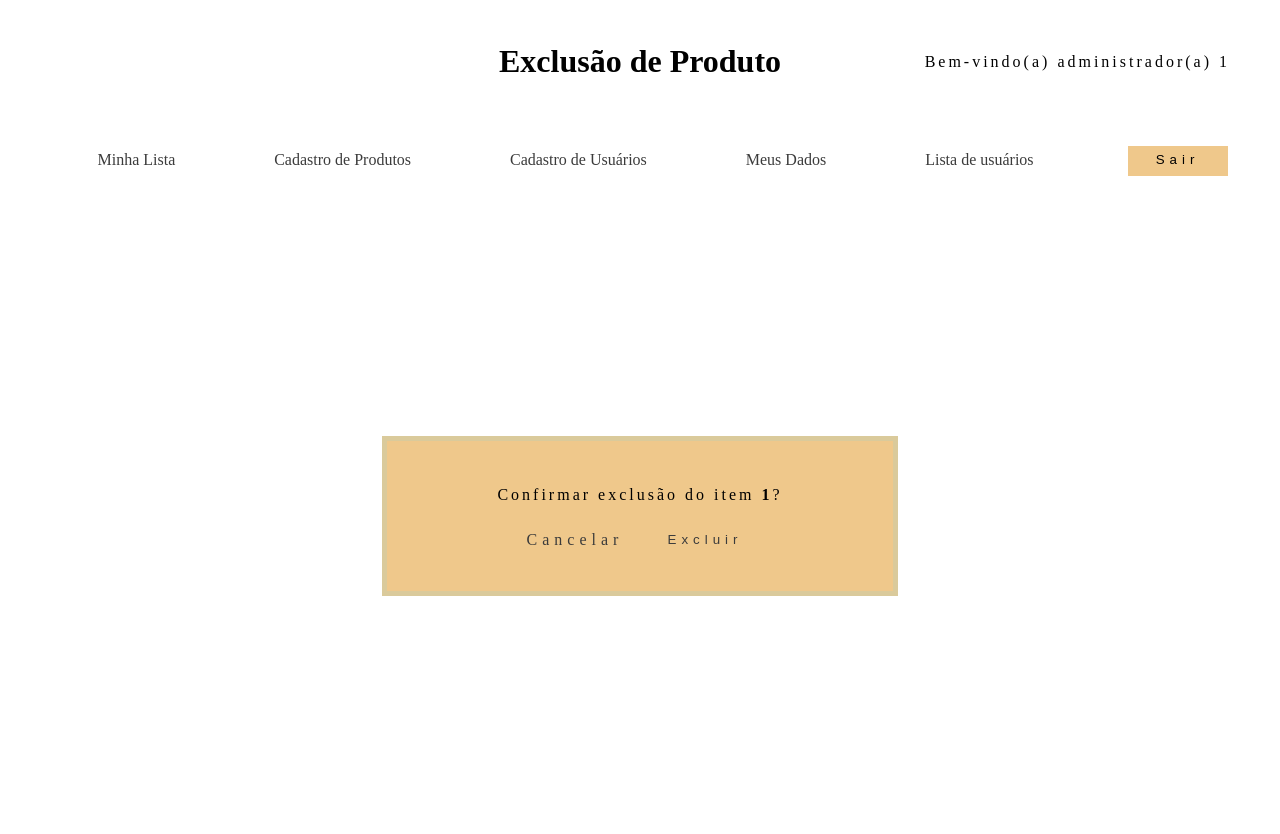
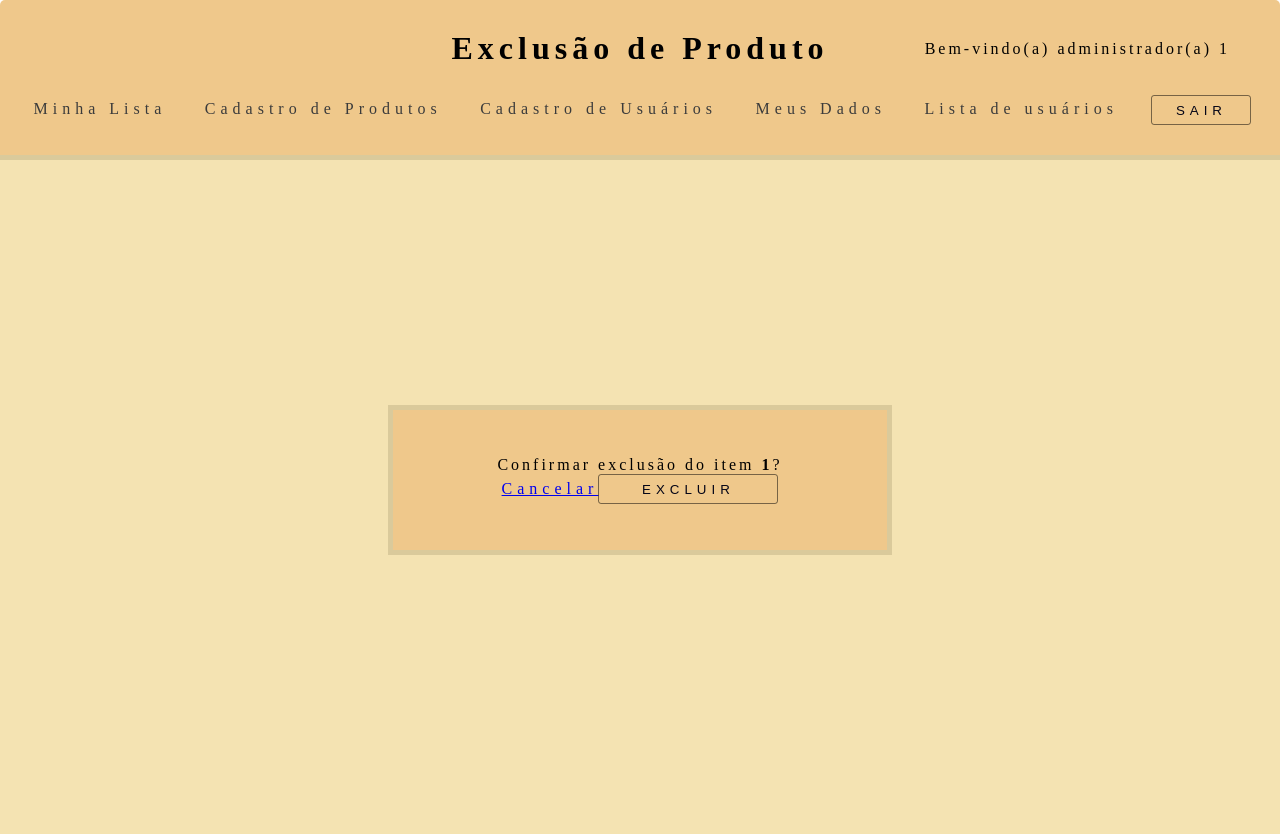
Before and after one commit to WilianKrinke/Trabalhos_Faculdade, a PHP site: page /fundamentosweb/php/index.php?nome_produto=1 in a window 1280 px wide. After the commit the page ends 555 px from the top, so only its background shows below. Run offline with PHP 8.4, Linux system fonts and the light colour scheme; the visitor is signed in with stand-in values (Sample User, id 1); data that the repository does not hold is empty.

Commit message:
ajustes css

```diff
--- a/Trabalho_4/src/cadastroDeProdutos/php/index.php
+++ b/Trabalho_4/src/cadastroDeProdutos/php/index.php
@@ -17,7 +17,7 @@ if ((!isset($_SESSION['userName']) == true) and (!isset($_SESSION['isAdm']) == t
     <meta charset="UTF-8">
     <meta http-equiv="X-UA-Compatible" content="IE=edge">
     <meta name="viewport" content="width=device-width, initial-scale=1.0">
-    <link rel="stylesheet" href="../../utils/globalCss.css">
+    <link rel="stylesheet" href="../../utils//global_css//globalCss.css">
     <link rel="stylesheet" href="../../utils//global_css//links.css">
     <link rel="stylesheet" href="../../utils//global_css//buttons.css">
     <link rel="stylesheet" href="../css//cadastroDeProdutos.css">
--- a/Trabalho_4/src/cadastroUsuario/php/index.php
+++ b/Trabalho_4/src/cadastroUsuario/php/index.php
@@ -13,7 +13,7 @@ if ((isset($_SESSION['userName']) == true) and (isset($_SESSION['isAdm']) == tru
     <meta charset="UTF-8">
     <meta http-equiv="X-UA-Compatible" content="IE=edge">
     <meta name="viewport" content="width=device-width, initial-scale=1.0">
-    <link rel="stylesheet" href="../../utils//globalCss.css">
+    <link rel="stylesheet" href="../../utils//global_css//globalCss.css">
     <link rel="stylesheet" href="../../utils//global_css//buttons.css">
     <link rel="stylesheet" href="../../utils//global_css//links.css">
     <link rel="stylesheet" href="../css//cadastroUsuario.css">
--- a/Trabalho_4/src/deletarProduto/css/deletarProduto.css
+++ b/Trabalho_4/src/deletarProduto/css/deletarProduto.css
@@ -25,82 +25,6 @@ section {
 article {
   width: 100%;
   min-height: 75vh;
-}
-
-.bem_vindo p {
-  position: absolute;
-  right: 50px;
-  letter-spacing: 3px;
-}
-
-.box_list {
-  list-style: none;
-  display: flex;
-  align-items: center;
-  justify-content: space-around;
-}
-
-.box_list li {
-  display: inline-block;
-  border-bottom: 2px solid transparent;
-  transition: all 0.2s ease-in-out;
-  padding: 5px;
-}
-
-.box_list li:hover {
-  border-bottom: 2px solid #050517;
-}
-
-.box_list li a {
-  text-decoration: none;
-  color: #3b3b3b;
-}
-
-.box_list li a:hover {
-  color: #050517;
-}
-
-.logout {
-  display: flex;
-  align-items: center;
-  justify-content: center;
-  flex-direction: column;
-  background-color: #efc88b;
-  border: none;
-  outline: none;
-  cursor: pointer;
-  width: 100px;
-  height: 30px;
-  letter-spacing: 5px;
-  border-bottom: 2px solid transparent;
-  transition: all 0.2s ease-in-out;
-}
-
-.logout:hover {
-  border-bottom: 2px solid #050517;
-}
-
-.button {
-  display: flex;
-  justify-content: space-around;
-  border: none;
-  align-items: center;
-  width: 110px;
-  height: 40px;
-  text-align: center;
-  text-decoration: none;
-  color: #3b3b3b;
-  background-color: transparent;
-  border-bottom: 2px solid transparent;
-  transition: all 0.2s ease-in-out;
-  letter-spacing: 5px;
-  cursor: pointer;
-  margin: 0px 10px;
-}
-
-.button:hover {
-  color: #050517;
-  border-bottom: 2px solid #050517;
 }
 
 .bem_vindo p {
--- a/Trabalho_4/src/deletarProduto/php/index.php
+++ b/Trabalho_4/src/deletarProduto/php/index.php
@@ -17,7 +17,9 @@ if ((!isset($_SESSION['userName']) == true) and (!isset($_SESSION['isAdm']) == t
     <meta charset="UTF-8">
     <meta http-equiv="X-UA-Compatible" content="IE=edge">
     <meta name="viewport" content="width=device-width, initial-scale=1.0">
-    <link rel="stylesheet" href="../../utils//globalCss.css">
+    <link rel="stylesheet" href="../../utils//global_css//globalCss.css">
+    <link rel="stylesheet" href="../../utils//global_css//links.css">
+    <link rel="stylesheet" href="../../utils//global_css//buttons.css">
     <link rel="stylesheet" href="../css/deletarProduto.css">
     <title>Programação Web - PUC-Pr</title>
 </head>
@@ -38,7 +40,7 @@ if ((!isset($_SESSION['userName']) == true) and (!isset($_SESSION['isAdm']) == t
                 <li><a href="../../meusDados/php/">Meus Dados</a></li>
                 <li><a href="../../listaDeUsuarios/php/">Lista de usuários</a></li>
                 <form action="../../utils//logout.php" method="get" class="container_logout">
-                    <button type="submit" class="logout display_flex_col">Sair</button>
+                    <button type="submit" class="logout_btn">Sair</button>
                 </form>
             </ul>
         </nav>
@@ -59,7 +61,7 @@ if ((!isset($_SESSION['userName']) == true) and (!isset($_SESSION['isAdm']) == t
                             <input type='hidden' value='$idProduct' name='idProduct'>
                             ";
                             ?>
-                            <button type="submit" class="button">Excluir</button>
+                            <button type="submit" class="atualizar_btn">Excluir</button>
                         </form>
                     </div>
                     <?php
--- a/Trabalho_4/src/deletarUsuario/php/index.php
+++ b/Trabalho_4/src/deletarUsuario/php/index.php
@@ -17,10 +17,10 @@ if ((!isset($_SESSION['userName']) == true) and (!isset($_SESSION['isAdm']) == t
     <meta charset="UTF-8">
     <meta http-equiv="X-UA-Compatible" content="IE=edge">
     <meta name="viewport" content="width=device-width, initial-scale=1.0">
-    <link rel="stylesheet" href="../../utils//globalCss.css">
-    <link rel="stylesheet" href="../css//deletarUsuario.css">
+    <link rel="stylesheet" href="../../utils//global_css//globalCss.css">
     <link rel="stylesheet" href="../../utils//global_css/links.css">
     <link rel="stylesheet" href="../../utils//global_css//buttons.css">
+    <link rel="stylesheet" href="../css//deletarUsuario.css">
     <title>Programação Web - PUC-Pr</title>
 </head>
 
--- a/Trabalho_4/src/devolverProduto/php/index.php
+++ b/Trabalho_4/src/devolverProduto/php/index.php
@@ -13,7 +13,7 @@ if ((!isset($_SESSION['userName']) == true) and (!isset($_SESSION['isAdm']) == t
     <meta charset="UTF-8">
     <meta http-equiv="X-UA-Compatible" content="IE=edge">
     <meta name="viewport" content="width=device-width, initial-scale=1.0">
-    <link rel="stylesheet" href="../../utils//globalCss.css">
+    <link rel="stylesheet" href="../../utils//global_css//globalCss.css">
     <link rel="stylesheet" href="../../utils//global_css/links.css">
     <link rel="stylesheet" href="../../utils//global_css//buttons.css">
     <link rel="stylesheet" href="../css/devolverProduto.css">
--- a/Trabalho_4/src/emprestarProduto/php/index.php
+++ b/Trabalho_4/src/emprestarProduto/php/index.php
@@ -13,7 +13,7 @@ if ((!isset($_SESSION['userName']) == true) and (!isset($_SESSION['isAdm']) == t
     <meta charset="UTF-8">
     <meta http-equiv="X-UA-Compatible" content="IE=edge">
     <meta name="viewport" content="width=device-width, initial-scale=1.0">
-    <link rel="stylesheet" href="../../utils//globalCss.css">
+    <link rel="stylesheet" href="../../utils//global_css//globalCss.css">
     <link rel="stylesheet" href="../../utils//global_css//buttons.css">
     <link rel="stylesheet" href="../../utils//global_css//links.css">
     <link rel="stylesheet" href="../css/emprestarProduto.css">
```
Also changed, not shown: Trabalho_4/src/novaSenha/css/novaSenha.css (+0 -29 lines), Trabalho_4/src/novaSenha/php/index.php (+8 -1 lines).
